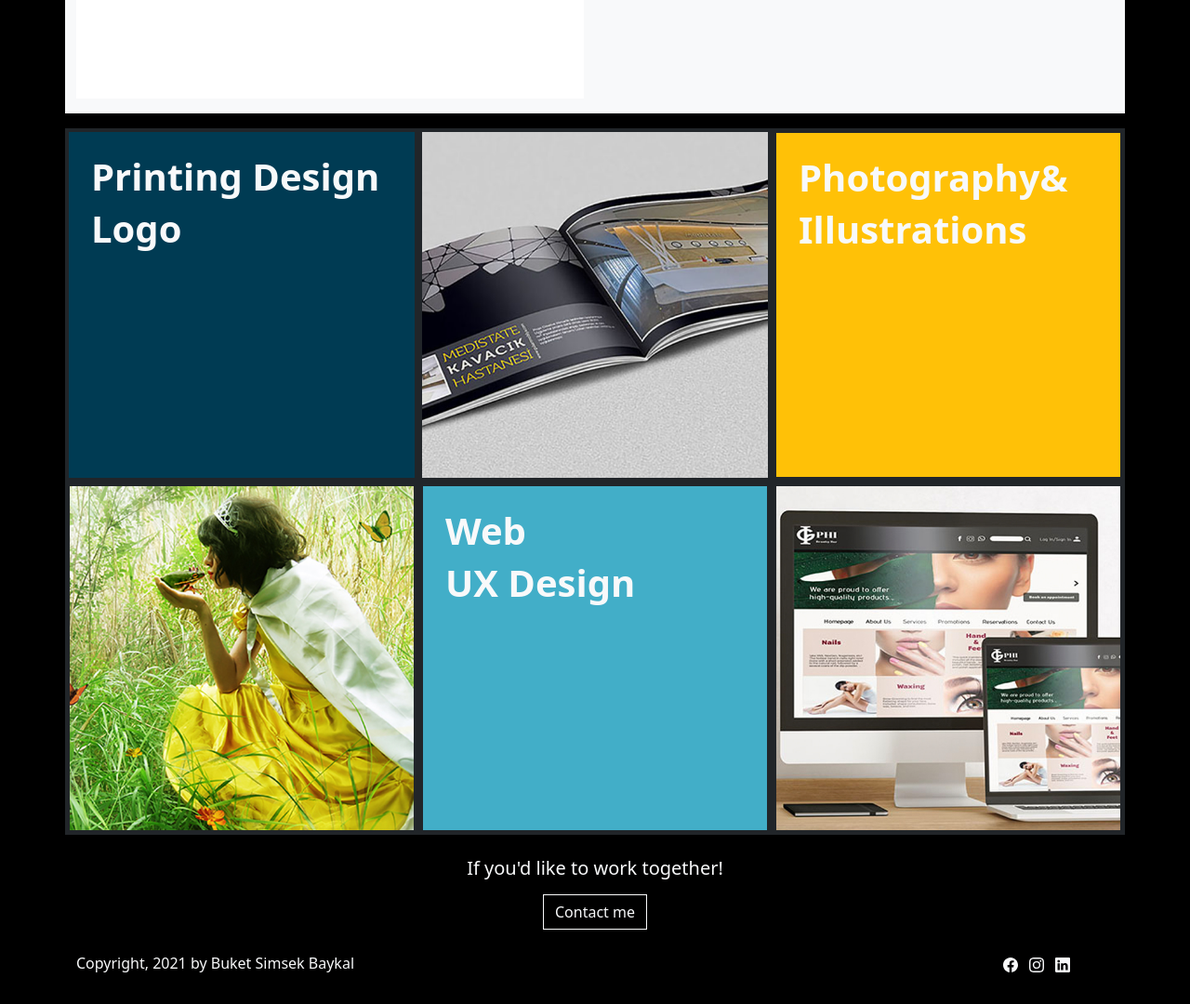
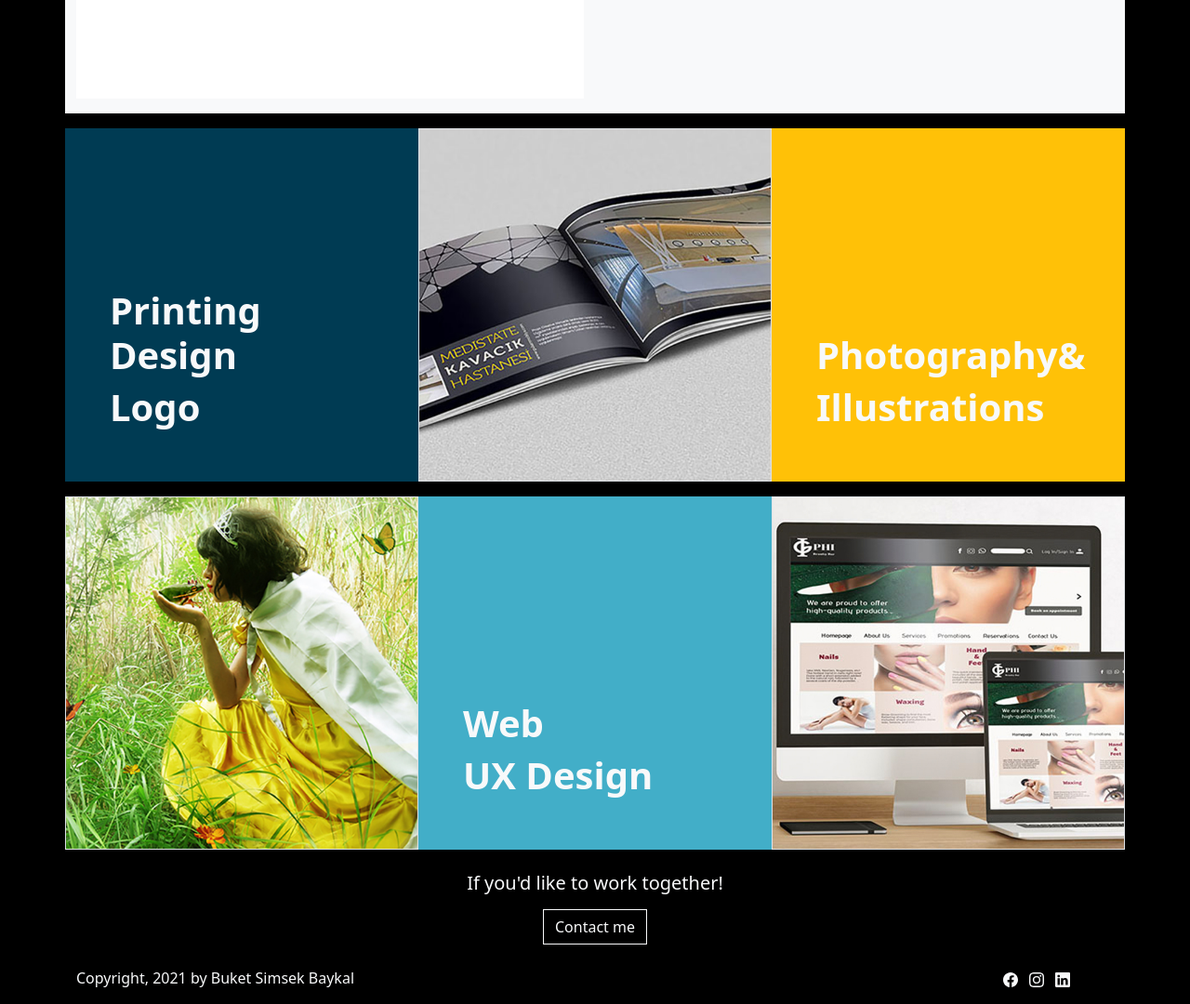
Before and after one commit to sims0058/portfolio, a plain HTML site: page work.html in a window 1280 px wide. Shown: the part 522-1602 px from the top of the page at 93% size. Drawn offline with nearby package versions, Linux system fonts and the light colour scheme.

Commit message:
adds new work file

```diff
--- a/work.html
+++ b/work.html
@@ -69,7 +69,7 @@
                     <div class="col-sm">
                         <img src="images/PHOTO.jpg" alt="Buket Simsek Baykal Photo" class="img-fluid">
                     </div>
-                    <div class="col-sm col align-self-center ">
+                    <div class="col-sm col align-self-center text-primary">
                         <h1 class="display-3 fw-bold"> Hello!</h1>
                         <p class="lead ">I am a digital designer who loves to solve
                             problems and is passionate about design.</p>
@@ -82,35 +82,35 @@
         <!-- Banner Section End -->
 
         <!-- Portfolio Section Start-->
-        <section class="portfolio ">
-            <div class="container-xl">
-                <div class="row">
+        <section class="portfolio">
+            <div class="container-xl px-2">
+                <div class="row g-3 ">
 
-                    <div class="col-sm-4 fw-bold text-light bg-primary border border-dark border-4 p-4 zoom">
-                        <h4 class="display-6 fw-bold "> Printing Design</h4>
+                    <div class="col-sm-4 fw-bold text-light bg-primary p-5 d-flex flex-column">
+                        <h4 class="display-6 fw-bold mt-auto"> Printing Design</h4>
                         <h4 class="display-6 fw-bold"> Logo</h4>
                     </div>
 
-                    <div class="col-sm-4 p-0 rounded-0 img-thumbnail border border-dark border-4">
-                        <img src="images/printing-logo/A1s.jpg" alt="Catalogue" class="img-fluid w-100 h-100">
+                    <div class="col-sm-4 p-0 rounded-0 img-thumbnail">
+                        <img src="images/printing-logo/A1s.jpg" alt="Printing Design" class="img-fluid">
                     </div>
 
-                    <div class="col-sm-4 text-light bg-warning border border-dark border-5 p-4 ">
-                        <h4 class="display-6 fw-bold"> Photography& </h4>
+                    <div class="col-sm-4 text-light bg-warning p-5 d-flex flex-column">
+                        <h4 class="display-6 fw-bold mt-auto"> Photography& </h4>
                         <h4 class="display-6 fw-bold"> Illustrations</h4>
                     </div>
 
-                    <div class="col-sm-4  p-0 rounded-0 img-thumbnail border border-dark border-5">
-                        <img src="images/photo-illustration/photo2s.jpg" alt="Photo&Illustration" class="img-fluid w-100 h-100 ">
+                    <div class="col-sm-4  p-0 rounded-0 img-thumbnail ">
+                        <img src="images/photo-illustration/photo2s.jpg" alt="Photo&Illustration" class="img-fluid">
                     </div>
 
-                    <div class="col-sm-4 fw-bold text-light bg-info border border-dark border-5 p-4">
-                        <h4 class="display-6 fw-bold"> Web</h4>
+                    <div class="col-sm-4 fw-bold text-light bg-info p-5 d-flex flex-column">
+                        <h4 class="display-6 fw-bold mt-auto"> Web</h4>
                         <h4 class="display-6 fw-bold"> UX Design</h4>
                     </div>
 
-                    <div class="col-sm-4 p-0 rounded-0 img-thumbnail border border-dark border-5">
-                        <img src="images/web-ux/web222.jpg" alt="Photo&Illustration" class="img-fluid w-100 h-100">
+                    <div class="col-sm-4  p-0 rounded-0 img-thumbnail ">
+                        <img src="images/web-ux/web222.jpg" alt="Web" class="img-fluid">
                     </div>
 
                 </div>
```
